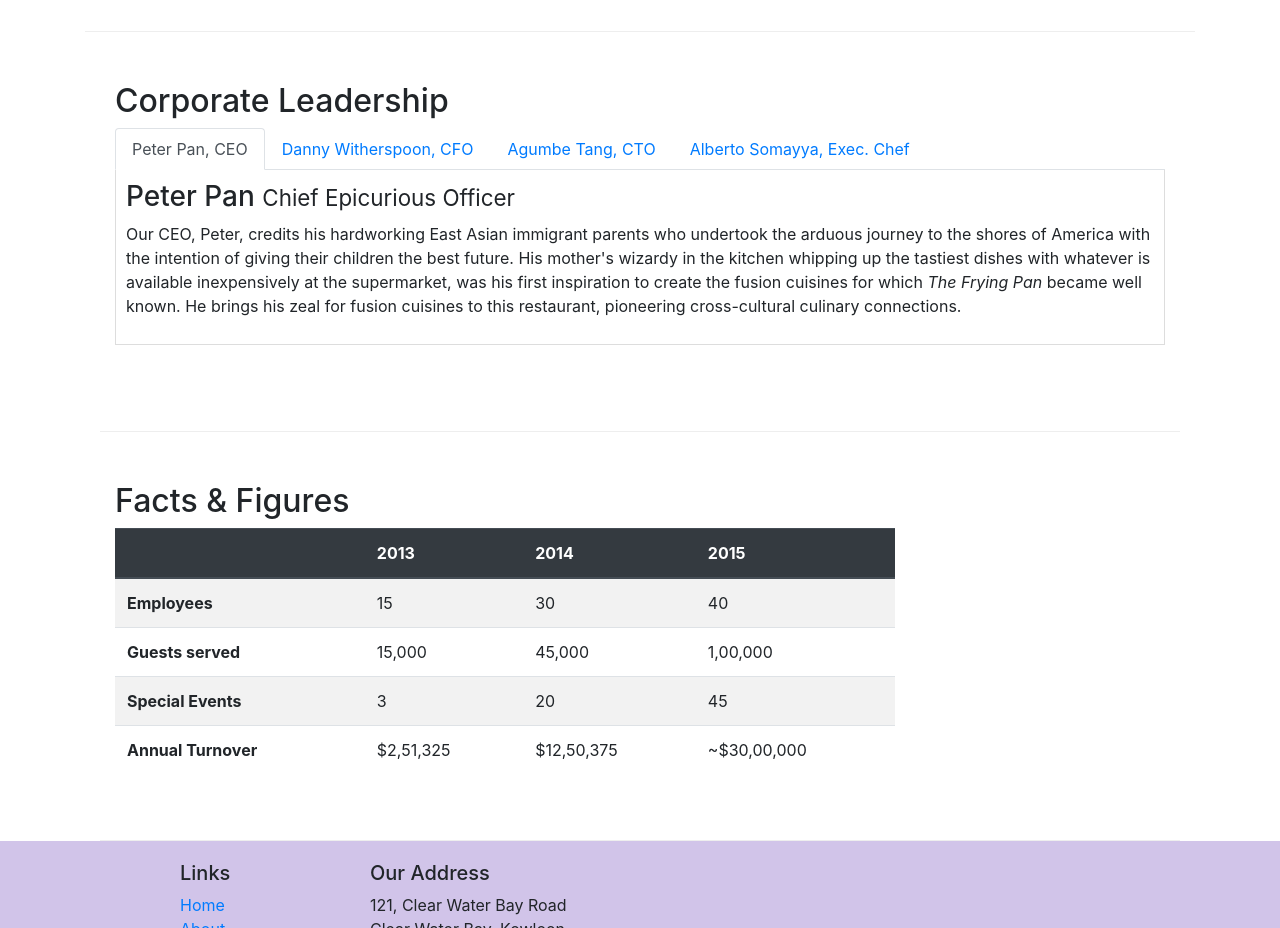
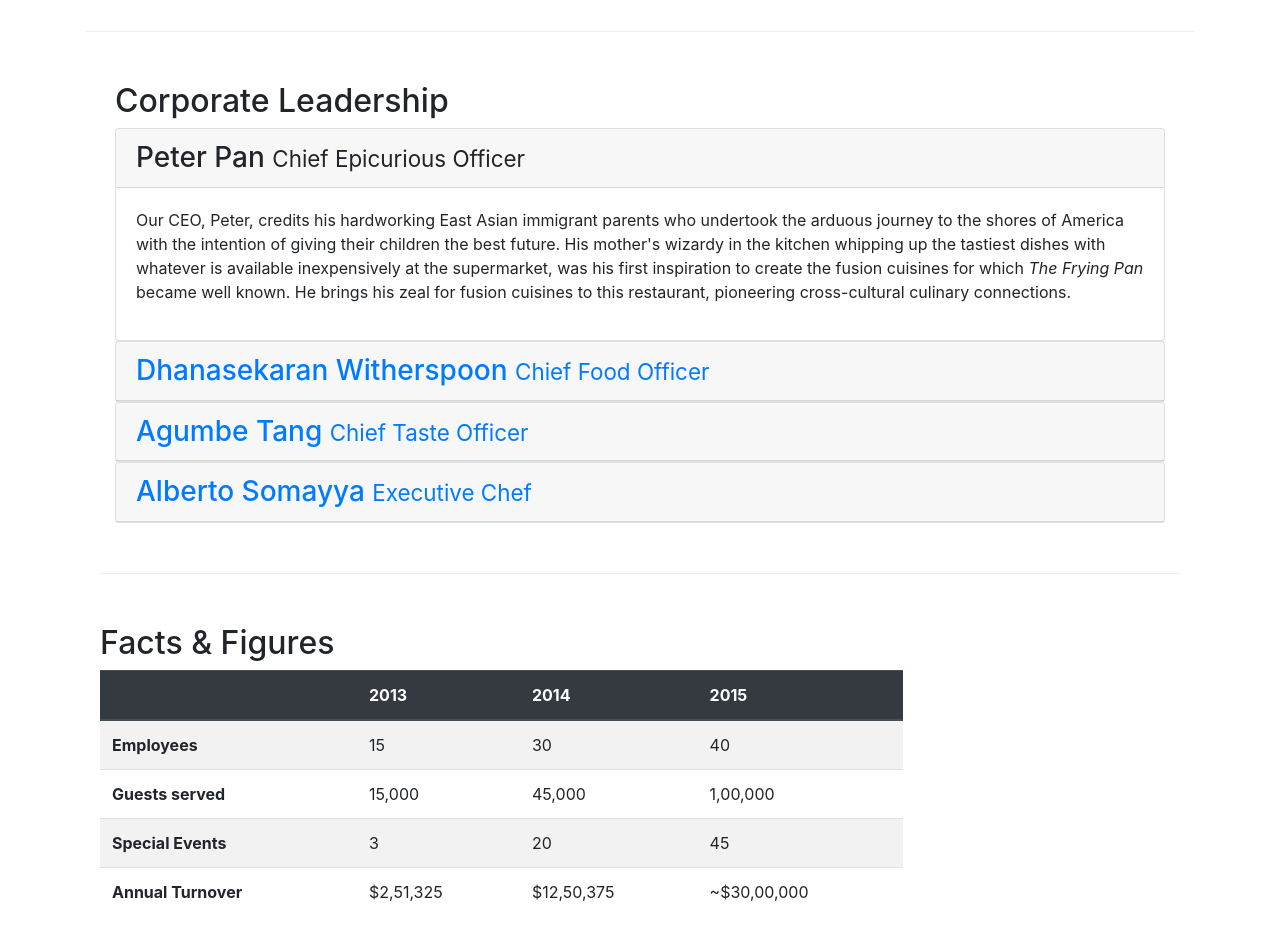
Before and after one commit to naman-gurnaaz/PROJECT-1, a website: page aboutus.html in a window 1280 px wide. Shown: the part 940-1868 px from the top of the page. Drawn offline with nearby package versions, Linux system fonts and the light colour scheme; files whose address does not match are found by name.

Commit message:
Accordion

```diff
--- a/aboutus.html
+++ b/aboutus.html
@@ -107,46 +107,67 @@
                 <div class="col-12 col-sm col-xs-12">
                  <h2>Corporate Leadership</h2>
 
-                <ul class="nav nav-tabs">
-                    <li class="nav-item">
-                        <a class="nav-link active" href="#peter"
-                        role="tab" data-toggle="tab">Peter Pan, CEO</a>
-                    </li>
-                    <li class="nav-item">
-                        <a class="nav-link" href="#danny"
-                        role="tab" data-toggle="tab">Danny  Witherspoon, CFO</a>
-                    </li>
-                    <li class="nav-item">
-                        <a class="nav-link" href="#agumbe"
-                        role="tab" data-toggle="tab">Agumbe Tang, CTO</a>
-                    </li>
-                    <li class="nav-item">
-                        <a class="nav-link" href="#alberto"
-                        role="tab" data-toggle="tab">Alberto Somayya, Exec. Chef</a>
-                    </li>
-                </ul>
-                <div class="tab-content">
-                    <div role="tabpanel" class="tab-pane fade show active" id="peter">
-                        <h3>Peter Pan <small>Chief Epicurious Officer</small></h3>
+                 <div id="accordion">
+                    <div class="card">
+                        <div class="card-header" role="tab" id="peterhead">
+                            <h3 class="mb-0">
+                                <a data-toggle="collapse" data-target="#peter">
+                                    Peter Pan <small>Chief Epicurious Officer</small>
+                                </a>
+                            </h3>
+                        </div>
+                        <div class="collapse show" id="peter" data-parent="#accordion">
+                            <div class="card-body">
                                 <p class="d-none d-sm-block">Our CEO, Peter, credits his hardworking East Asian immigrant parents who undertook the arduous journey to the shores of America with the intention of giving their children the best future. His mother's wizardy in the kitchen whipping up the tastiest dishes with whatever is available inexpensively at the supermarket, was his first inspiration to create the fusion cuisines for which <em>The Frying Pan</em> became well known. He brings his zeal for fusion cuisines to this restaurant, pioneering cross-cultural culinary connections.</p>
                             </div>
+                        </div>
+                    </div>
 
-                    <div role="tabpanel" class="tab-pane fade" id="danny">
-                        <h3>Dhanasekaran Witherspoon <small>Chief Food Officer</small></h3>
+                    <div class="card">
+                      <div class="card-header" role="tab" id="dannyhead">
+                           <h3 class="mb-0">
+                                <a class="collapsed" data-toggle="collapse" data-target="#danny">
+                                    Dhanasekaran Witherspoon <small>Chief Food Officer</small>
+                                </a>
+                          </h3>
+                      </div>
+                      <div class="collapse" id="danny" data-parent="#accordion">
+                            <div class="card-body">
                                 <p class="d-none d-sm-block">Our CFO, Danny, as he is affectionately referred to by his colleagues, comes from a long established family tradition in farming and produce. His experiences growing up on a farm in the Australian outback gave him great appreciation for varieties of food sources. As he puts it in his own words, <em>Everything that runs, wins, and everything that stays, pays!</em></p>
                             </div>
-
-                    <div role="tabpanel" class="tab-pane fade" id="agumbe">
-                        <h3>Agumbe Tang <small>Chief Taste Officer</small></h3>
+                      </div>
+                    </div>
+                    <div class="card">
+                        <div class="card-header" role="tab" id="agumbehead">
+                           <h3 class="mb-0">
+                               <a class="collapsed" data-toggle="collapse" data-target="#agumbe">
+                                 Agumbe Tang <small>Chief Taste Officer</small>
+                               </a>
+                            </h3>
+                        </div>
+                           <div class="collapse" id="agumbe" data-parent="#accordion">
+                               <div class="card-body">
                                     <p class="d-none d-sm-block">Blessed with the most discerning gustatory sense, Agumbe, our CTO, personally ensures that every dish that we serve meets his exacting tastes. Our chefs dread the tongue lashing that ensues if their dish does not meet his exacting standards. He lives by his motto, <em>You click only if you survive my lick.</em></p>
                                 </div>
+                            </div>
+                    </div>
 
-                    <div role="tabpanel" class="tab-pane fade" id="alberto">
-                        <h3>Alberto Somayya <small>Executive Chef</small></h3>
+                    <div class="card">
+                        <div class="card-header" role="tab" id="albertohead">
+                            <h3 class="mb-0">
+                                <a class="collapsed" data-toggle="collapse" data-target="#alberto">
+                                    Alberto Somayya <small>Executive Chef</small>
+                                </a>
+                            </h3>
+                        </div>
+                        <div class="collapse" id="alberto" data-parent="#accordion">
+                             <div class="card-body">
                                  <p class="d-none d-sm-block">Award winning three-star Michelin chef with wide International experience having worked closely with whos-who in the culinary world, he specializes in creating mouthwatering Indo-Italian fusion experiences. He says, <em>Put together the cuisines from the two craziest cultures, and you get a winning hit! Amma Mia!</em></p>
                             </div>
                         </div>
-
+                    </div>
+                 </div>
+                 </div>
                 </div>
             </div>
             <div class="row row-content">
```
Lines whose indentation alone changed are shown as unchanged.
